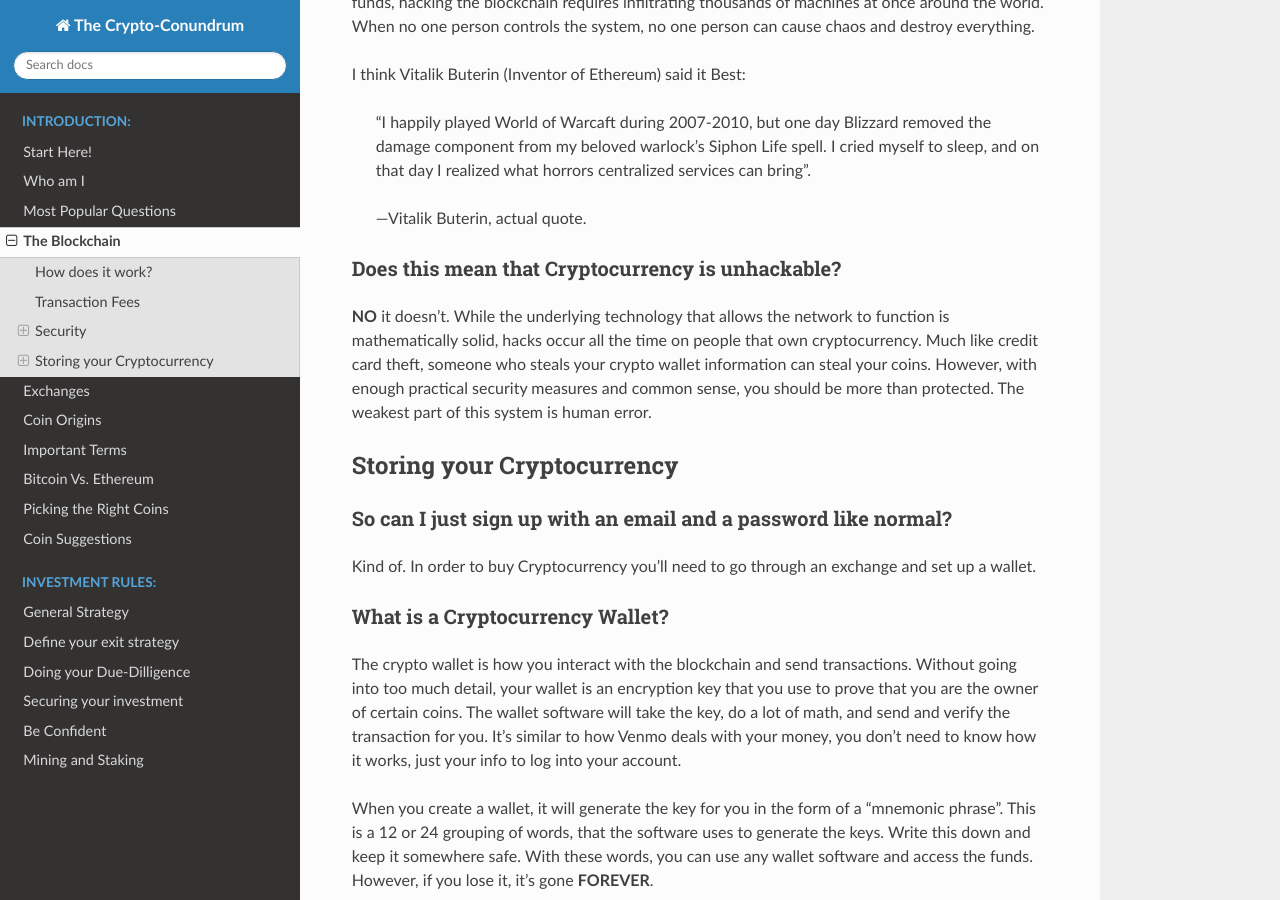
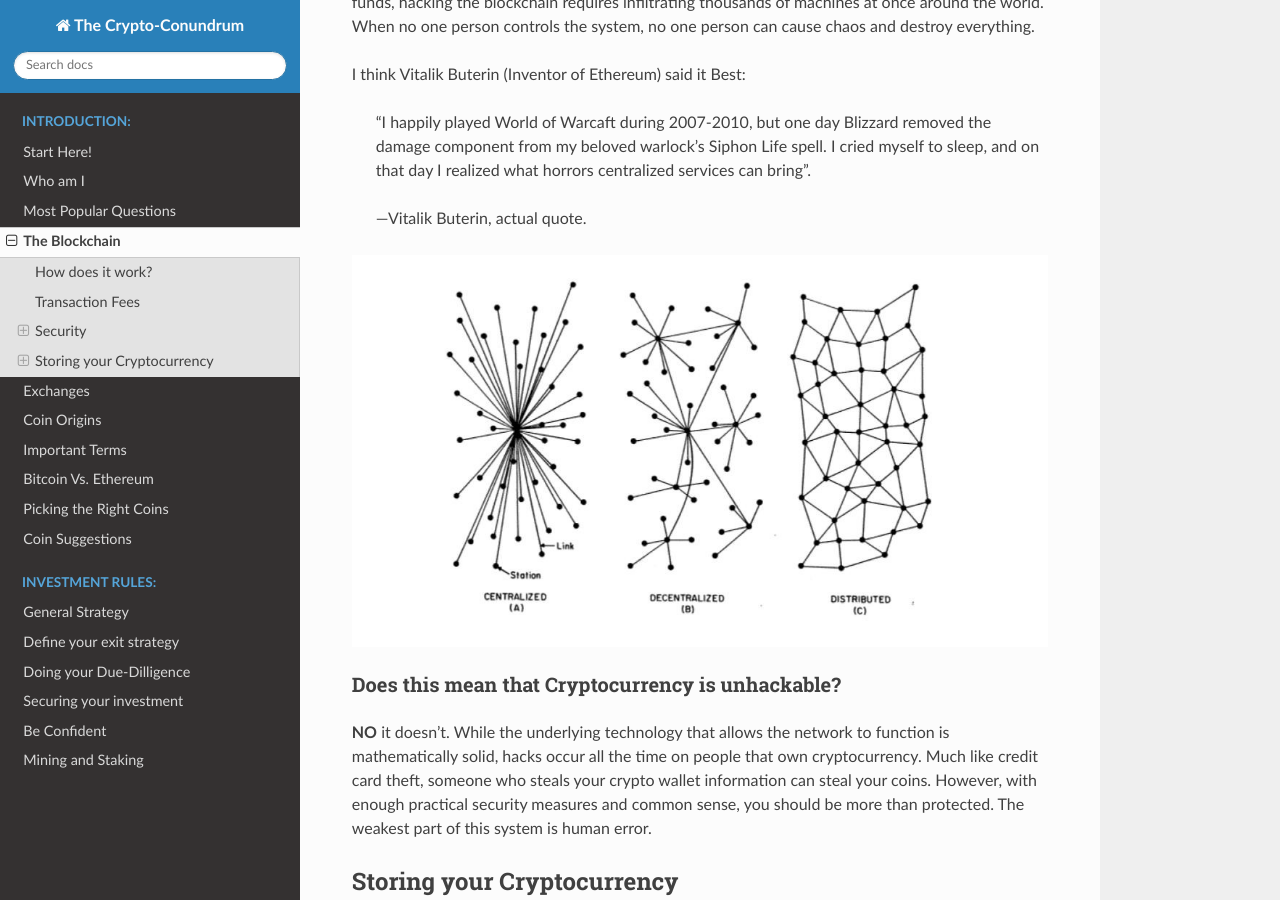
Before and after one commit to jhweintraub/the-crypto-conundrum, a Sphinx documentation site: the page built from docs/source/introduction/blockchain.rst, in a window 1280 px wide and 900 px high, scrolled down 1879 px. Built offline with Sphinx 7.4.7 and the Read the Docs theme 2.0.0, drawn with Linux system fonts in a browser that asks for light colours.

Commit message:
updated grammatical fixes and added diagram for blockchain page

```diff
--- a/docs/source/conf.py
+++ b/docs/source/conf.py
@@ -67,4 +67,6 @@ html_show_sourcelink = False
 # Add any paths that contain custom static files (such as style sheets) here,
 # relative to this directory. They are copied after the builtin static files,
 # so a file named "default.css" will overwrite the builtin "default.css".
-html_static_path = []
+html_static_path = ['']
+
+html_js_files = []
--- a/docs/source/introduction/blockchain.rst
+++ b/docs/source/introduction/blockchain.rst
@@ -44,6 +44,9 @@ I think Vitalik Buterin (Inventor of Ethereum) said it Best:
 
 	--  Vitalik Buterin, actual quote.
 
+.. image:: images/decentralization.jpg
+
+
 Does this mean that Cryptocurrency is unhackable?
 **************************************************
 
```
Also changed, not shown: docs/source/introduction/images/decentralization.jpg (added).
